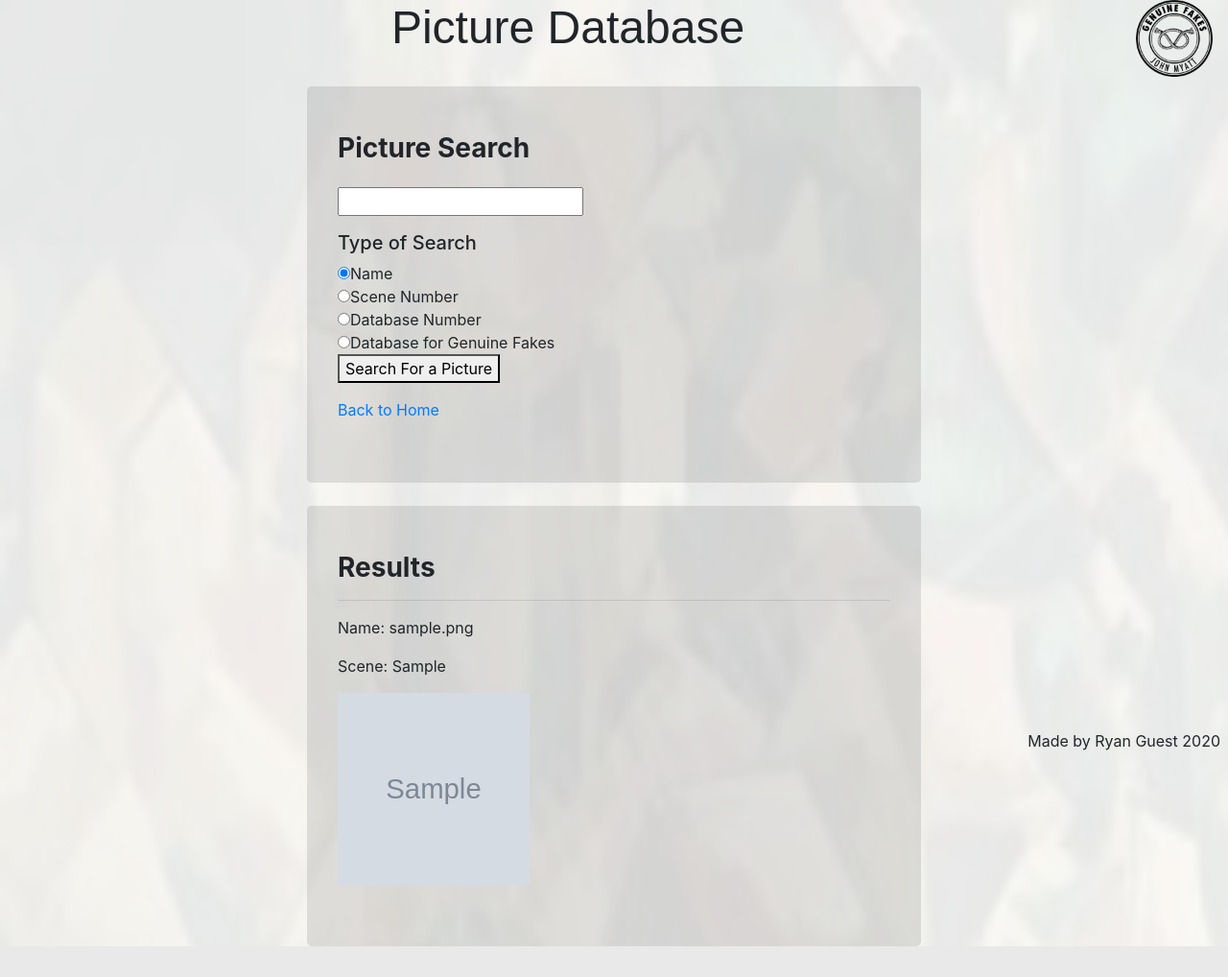
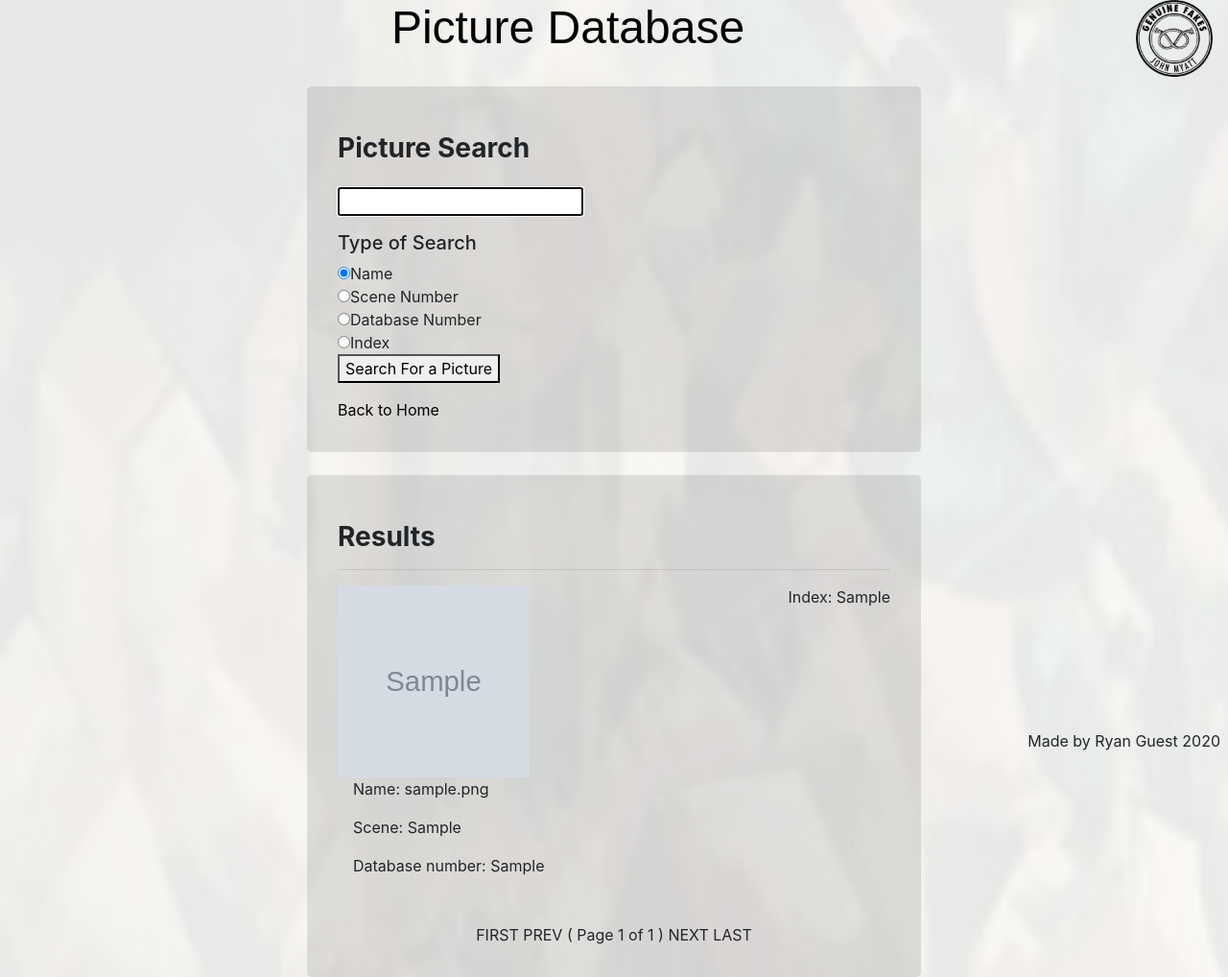
Before and after one commit to rguest20/gfdatabase, a PHP site: page /search.php in a window 1280 px wide. Shown: the whole page at 96% size. Before the commit the page ends 986 px from the top, so only its background shows below. Run offline with PHP 8.4, Linux system fonts and the light colour scheme; tables that the repository leaves empty or names only in its code hold one stand-in row (values such as "Sample post"); grey boxes marked "Sample" are stand-in pictures.

Commit message:
Permanence of search function, styling changed.

```diff
--- a/search.php
+++ b/search.php
@@ -1,4 +1,10 @@
 <?php
+if (isset($_GET['pageno'])) {
+    $pageno = $_GET['pageno'];
+} else {
+    $pageno = 1;
+};
+
 $type = "";
 $value = "";
 if ($_SERVER["REQUEST_METHOD"] == "POST") {
@@ -9,25 +15,47 @@ if ($_SERVER["REQUEST_METHOD"] == "POST") {
 };
 if ($type == "databasenumber") {
     $type = "database_index";
-    $sql= ("SELECT * FROM `genuine_fakes_pictues` WHERE `" . $type . "` = '" . $value . "'");
+    $sqlcount = "SELECT count(*) FROM `genuine_fakes_pictues` WHERE `" . $type . "` = '" . $value . "'";
+    $sql= "SELECT * FROM `genuine_fakes_pictues` WHERE `" . $type . "` = '" . $value . "'";
 } elseif ($type == "gfdatabase") {
     $type = "gf_index";
-    $sql= ("SELECT * FROM `genuine_fakes_pictues` WHERE `" . $type . "` = '" . $value . "'");
+    $sqlcount = "SELECT count(*) FROM `genuine_fakes_pictues` WHERE `" . $type . "` = '" . $value . "'";
+    $sql= "SELECT * FROM `genuine_fakes_pictues` WHERE `" . $type . "` = '" . $value . "'";
 } elseif ($type == "scene") {
     $type = "scene";
-    $sql= ("SELECT * FROM `genuine_fakes_pictues` WHERE `" . $type . "` = '" . $value . "'");
+    $sqlcount= "SELECT count(*) FROM `genuine_fakes_pictues` WHERE `" . $type . "` LIKE '%" . $value . ".%'";
+    $sql= "SELECT * FROM `genuine_fakes_pictues` WHERE `" . $type . "` LIKE '%" . $value . ".%'";
 } else {
     $type = "picture_name";
-    $sql= ("SELECT * FROM `genuine_fakes_pictues` WHERE `" . $type . "` LIKE '%" . $value . "%'");
+    $sqlcount = "SELECT count(*) FROM `genuine_fakes_pictues` WHERE `" . $type . "` LIKE '%" . $value . "%'";
+    $sql= "SELECT * FROM `genuine_fakes_pictues` WHERE `" . $type . "` LIKE '%" . $value . "%'";
 };
+
+
 // Create connection and collect search data
 $servername = "localhost";
 $username = "root";
 $password = "root";
 $dbname = "gfdatabase";
 $conn = new mysqli($servername, $username, $password, $dbname);
-$search = mysqli_query($conn, $sql);
-$results = $search -> fetch_all(MYSQLI_ASSOC);
+$search = mysqli_query($conn, $sqlcount);
+
+$query_data = mysqli_fetch_row($search);
+$numrows = $query_data[0];
+$rows_per_page = 15;
+$lastpage      = ceil($numrows/$rows_per_page);
+$pageno = (int)$pageno;
+if ($pageno > $lastpage) {
+    $pageno = $lastpage;
+};
+if ($pageno < 1) {
+    $pageno = 1;
+};
+$limit = 'LIMIT ' .($pageno - 1) * $rows_per_page .',' .$rows_per_page;
+
+$actualsql = $sql . $limit;
+$result = mysqli_query($conn, $actualsql);
+$results = $result -> fetch_all(MYSQLI_ASSOC);
 mysqli_close($conn);
 ?>
 <!DOCTYPE html>
@@ -59,18 +87,26 @@ mysqli_close($conn);
     <img src="image001.png" alt="Error"></img>
   </div>
   <div class="title">
-    <h1 class="maintitle">Picture Database<h1>
+    <h1 class="maintitle"><a href = "index.php">Picture Database</a></h1>
   </div>
   <br>
   <div class="forms jumbotron">
     <h3>Picture Search</h3>
     <form class="picturesearch" action="search.php" method="post">
-      <input type=text class="query" name="value"> <br />
+      <input type=text class="query" name="value" autocomplete="off" autofocus> <br />
       <h5>Type of Search</h5>
-      <input type='radio' name="querytype" value="name" checked>Name</input><br>
-      <input type='radio' name="querytype" value="scene">Scene Number</input><br>
-      <input type='radio' name="querytype" value="databasenumber">Database Number</input><br>
-      <input type='radio' name="querytype" value="gfdatabase">Database for Genuine Fakes</input><br>
+      <input type='radio' name="querytype" value="name" <?php if ($type == "picture_name") {
+    echo "checked";
+} ?>>Name</input><br>
+      <input type='radio' name="querytype" value="scene" <?php if ($type == "scene") {
+    echo "checked";
+} ?>>Scene Number</input><br>
+      <input type='radio' name="querytype" value="databasenumber" <?php if ($type == "database_index") {
+    echo "checked";
+} ?>>Database Number</input><br>
+      <input type='radio' name="querytype" value="gfdatabase" <?php if ($type == "gf_index") {
+    echo "checked";
+} ?>>Index</input><br>
       <button>Search For a Picture</button>
     </form>
     <a href="index.php">Back to Home</a>
@@ -80,11 +116,38 @@ mysqli_close($conn);
     <h3>Results</h3>
     <?php
     foreach ($results as $x=>$y) {
+        echo "<div class = 'searchresult'>";
         echo "<hr>";
+        echo "<div class = 'indexofsearch'>";
+        echo '<p>Index: '. $y["gf_index"] . '</p>';
+        echo "</div>";
+        echo '<img src = "./uploads/'. $y["picture_file_name"] . '" height = "200" width = "200" class="searchimage">';
+        echo "<div class = 'pictureinformation'>";
         echo '<p>Name: '. $y["picture_name"].'</p>';
-        echo '<p>Scene: '. $y["scene"].'</p>';
-        echo '<img src = "./uploads/'. $y["picture_file_name"] . '" height = "200" width = "200">';
+        $scene = str_replace(".", ",", $y['scene']);
+        $scenetrimmed = rtrim($scene, ", ");
+        echo '<p>Scene: '. $scenetrimmed .'</p>';
+        echo '<p>Database number: '. $y["database_index"] .'</p>';
+        echo "</div>";
+        echo "</div>";
     }
+    echo "<div class = 'pagination'>";
+    if ($pageno == 1) {
+        echo " FIRST PREV ";
+    } else {
+        echo " <a href='{$_SERVER['PHP_SELF']}?pageno=1'>FIRST</a> ";
+        $prevpage = $pageno-1;
+        echo " <a href='{$_SERVER['PHP_SELF']}?pageno=$prevpage'>PREV</a> ";
+    }
+    echo " ( Page $pageno of $lastpage ) ";
+    if ($pageno == $lastpage) {
+        echo " NEXT LAST ";
+    } else {
+        $nextpage = $pageno+1;
+        echo " <a href='{$_SERVER['PHP_SELF']}?pageno=$nextpage'>NEXT</a> ";
+        echo " <a href='{$_SERVER['PHP_SELF']}?pageno=$lastpage'>LAST</a> ";
+    }
+    echo "</div>";
     ?>
   </div>
   <div class="footer2">
--- a/style.css
+++ b/style.css
@@ -1,5 +1,16 @@
 body{
-  min-width: 650px;
+  min-width: 700px;
+}
+
+a {
+  color: black;
+  text-decoration: none;
+}
+
+a:hover {
+  color: black;
+  text-decoration:none;
+  cursor:pointer;
 }
 
 #carouselbackdrop{
@@ -28,6 +39,7 @@ body{
 }
 
 .title{
+  text-decoration: none;
   display: block;
   margin: auto;
   text-align: center;
@@ -48,6 +60,7 @@ body{
 
 .jumbotron{
   background-color: rgba(122, 122, 122, 0.2);
+  padding-bottom: 2rem;
 }
 
 .forms > h3{
@@ -71,7 +84,35 @@ body{
 
 .pictureupload{
   padding-bottom: 1rem;
+}
 
+.cancelupload{
+  padding-top: 0.5rem;
+}
+
+.searchresult{
+  display: block;
+}
+
+.indexofsearch{
+  float: right;
+}
+
+.pictureinformation{
+  display: inline-block;
+  margin-left: 1rem;
+  width: 50%
+}
+
+.searchimage{
+  display: inline-block;
+}
+
+.pagination{
+  display: block;
+  margin: auto;
+  padding-top: 2rem;
+  text-align: center;
 }
 
 .footer{
```
Also changed, not shown: index.php (+6 -3 lines), uploads/logoms1.png (deleted).
